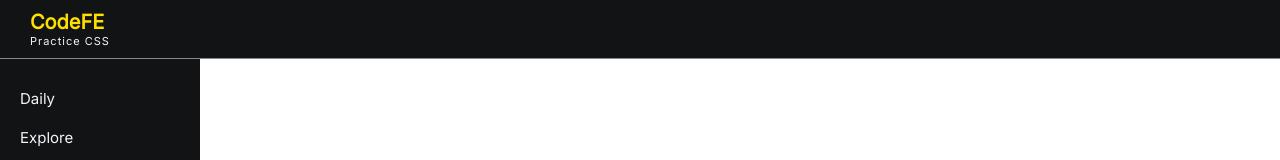
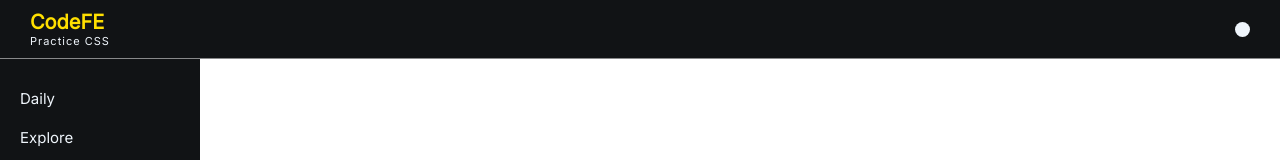
Before and after one commit to Srivardhan-071/CodeFE, a React (Create React App) app: page /explore/editor in a window 1280 px wide. Shown: the top 160 px of the page. Built offline with nearby package versions, Linux system fonts and the light colour scheme.

Commit message:
added light and darkmode feature

```diff
--- a/src/components/Navbar.jsx
+++ b/src/components/Navbar.jsx
@@ -1,14 +1,26 @@
-import React from 'react'
+import React, { useState } from 'react'
 import "../styles/Navbar.css"
 import { Link } from 'react-router-dom'
 
 export default function Navbar() {
+
+    const [checked, setChecked] = useState(false)
+
+    const mode = (e) => {
+        if (e.target.checked === true) {
+            setChecked(!checked)
+        }
+    }
+
     return (
         <nav className="navbar">
             <div className="logo-section">
-                <Link to='/'><p className="logo">CodeFE</p></Link>
-                <p className="sub-title-nav">Practice CSS</p>
+                <Link to='/'>
+                    <p className="logo">CodeFE</p>
+                    <p className="sub-title-nav">Practice CSS</p>
+                </Link>
             </div>
+            <input type="radio" className='mode' checked={checked} onClick={mode} />
         </nav>
     )
 }
--- a/src/index.css
+++ b/src/index.css
@@ -15,6 +15,17 @@
   --bg-color-200: #202225;
   --bg-color-300: #2A86FF;
   --logo-color: #ffdf00;
+  --mode-color: #eff5fb
+}
+
+
+:root:has(.mode:checked) {
+  --font-color-100: #17181a;
+  --bg-color-100: #F9F7F7;
+  --bg-color-200: #DBE2EF;
+  --bg-color-300: #112D4E;
+  --logo-color: #ffdf00;
+  --mode-color: #17181a;
 }
 
 ::-webkit-scrollbar {
--- a/src/styles/Navbar.css
+++ b/src/styles/Navbar.css
@@ -23,3 +23,12 @@
     letter-spacing: 1px;
     text-align: center;
 }
+
+.mode {
+    appearance: none;
+    width: 15px;
+    aspect-ratio: 1;
+    border-radius: 50%;
+    background-color: var(--mode-color);
+    cursor: pointer;
+}
```
